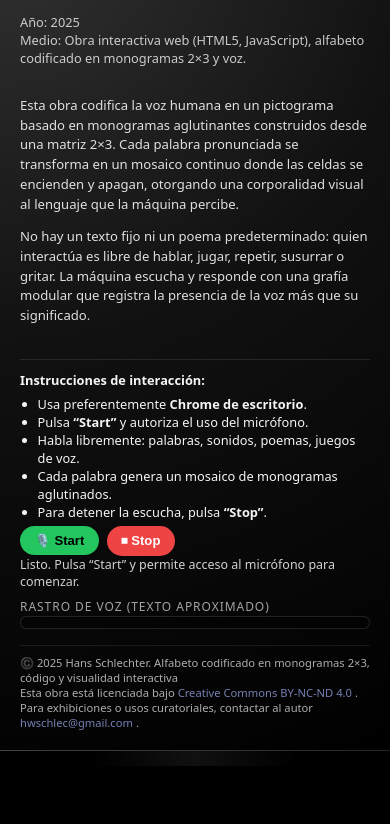
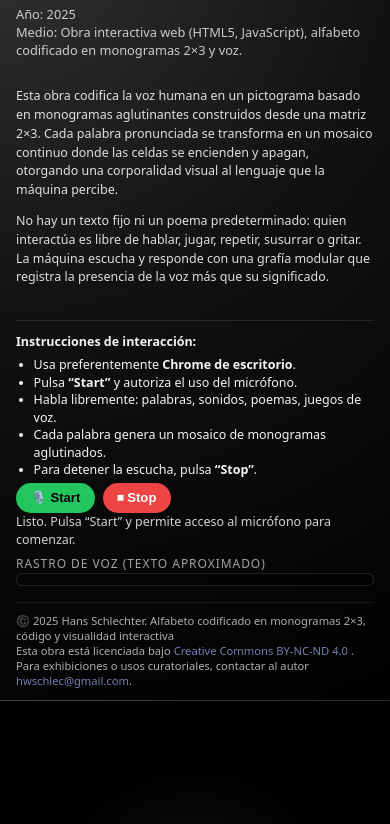
Before and after one commit to hschlechter/mosaico-vocal, a plain HTML site: page index.html in a window 390 px wide. Shown: the part 78-902 px from the top of the page. Before the commit the page ends 844 px from the top, so only its background shows below. Drawn offline with Linux system fonts and the light colour scheme.

Commit message:
Enhance mobile layout and clean up HTML
Updated styles and layout for mobile responsiveness and cleaned up HTML structure.

```diff
--- a/index.html
+++ b/index.html
@@ -19,7 +19,7 @@
       font-family: system-ui, -apple-system, BlinkMacSystemFont, "Segoe UI", sans-serif;
       background: #000;
       color: #f5f5f5;
-      overflow: hidden;
+      overflow: hidden; /* Sin scroll en desktop, lo cambiamos en mobile */
     }
 
     body {
@@ -168,15 +168,37 @@
       pointer-events: none;
     }
 
+    /* --- Versión mobile / pantallas pequeñas --- */
     @media (max-width: 800px) {
+      html, body {
+        height: auto;
+        min-height: 100%;
+        overflow-y: auto;           /* Permitimos scroll vertical en mobile */
+      }
+
       body {
-        grid-template-columns: 1fr;
-        grid-template-rows: auto 1fr;
+        display: flex;
+        flex-direction: column;     /* Panel arriba, canvas abajo */
       }
+
       .side-panel {
-        min-height: 260px;
+        min-height: auto;
+        padding: 1rem 1rem 0.75rem;
         border-right: none;
         border-bottom: 1px solid rgba(255,255,255,0.08);
+      }
+
+      .statement {
+        font-size: 0.78rem;
+      }
+
+      .instructions {
+        font-size: 0.78rem;
+      }
+
+      .canvas-wrapper {
+        flex: 1 1 auto;
+        min-height: 50vh;          /* Asegura espacio para ver el mosaico */
       }
     }
   </style>
@@ -235,8 +257,8 @@
         </a>.
       </div>
       <div>
-        Para exhibiciones o usos curatoriales, contactar al autor <a href="hwschlec@gmail.com" target="_blank" rel="noreferrer">hwschlec@gmail.com
-        </a>.
+        Para exhibiciones o usos curatoriales, contactar al autor
+        <a href="mailto:hwschlec@gmail.com" target="_blank" rel="noreferrer">hwschlec@gmail.com</a>.
       </div>
     </div>
   </aside>
@@ -248,8 +270,6 @@
 
   <script>
     // === PATRONES 2x3 DE MONOGRAMAS ===
-    // Formato: [[1,1,1],[2,1,2]] → filas 1 y 2, columnas 1–3.
-
     const MONOGRAM_PATTERNS = {
       "a": [[1,0,1],[1,1,0]],
       "b": [[0,1,1],[1,1,0]],
@@ -300,10 +320,7 @@
       if (MONOGRAM_PATTERNS[letter]) {
         return MONOGRAM_PATTERNS[letter];
       }
-      return [
-        [0,0,0],
-        [0,0,0]
-      ];
+      return [[0,0,0],[0,0,0]];
     }
 
     // === DOM & CANVAS ===
@@ -353,13 +370,9 @@
         "ü": "u"
       };
       if (accentMap[lower]) return accentMap[lower];
-
       if (lower === "ñ") return "ñ";
-
       if (lower >= "a" && lower <= "z") return lower;
-
       if ("¡!¿?.,0123456789".includes(ch)) return ch;
-
       return null;
     }
 
@@ -414,7 +427,7 @@
       wordLabelEl.textContent = word;
 
       const base = Math.min(canvas.width, canvas.height);
-      const cellSize = base / 20; // ajusta si quieres más grande/pequeño
+      const cellSize = base / 20;
       const gap = cellSize * 0.12;
 
       const cols = 3;
```
